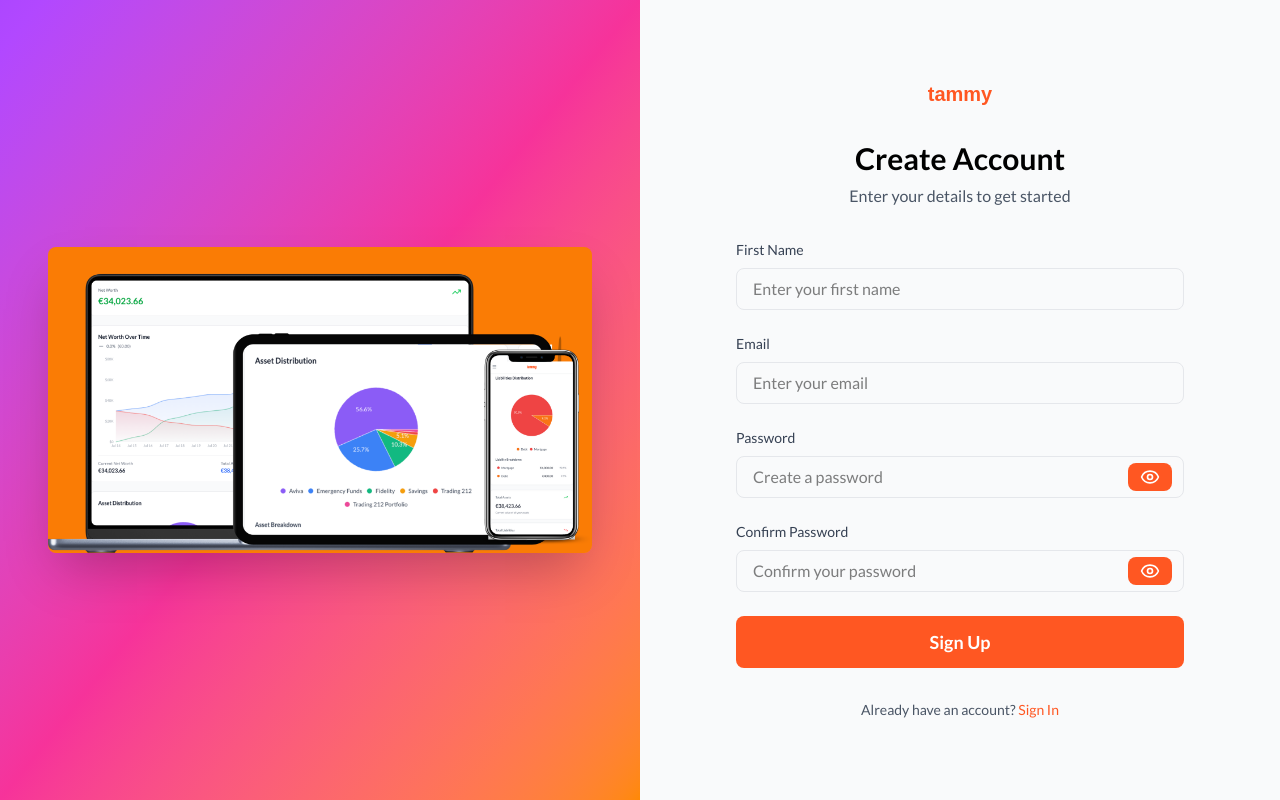
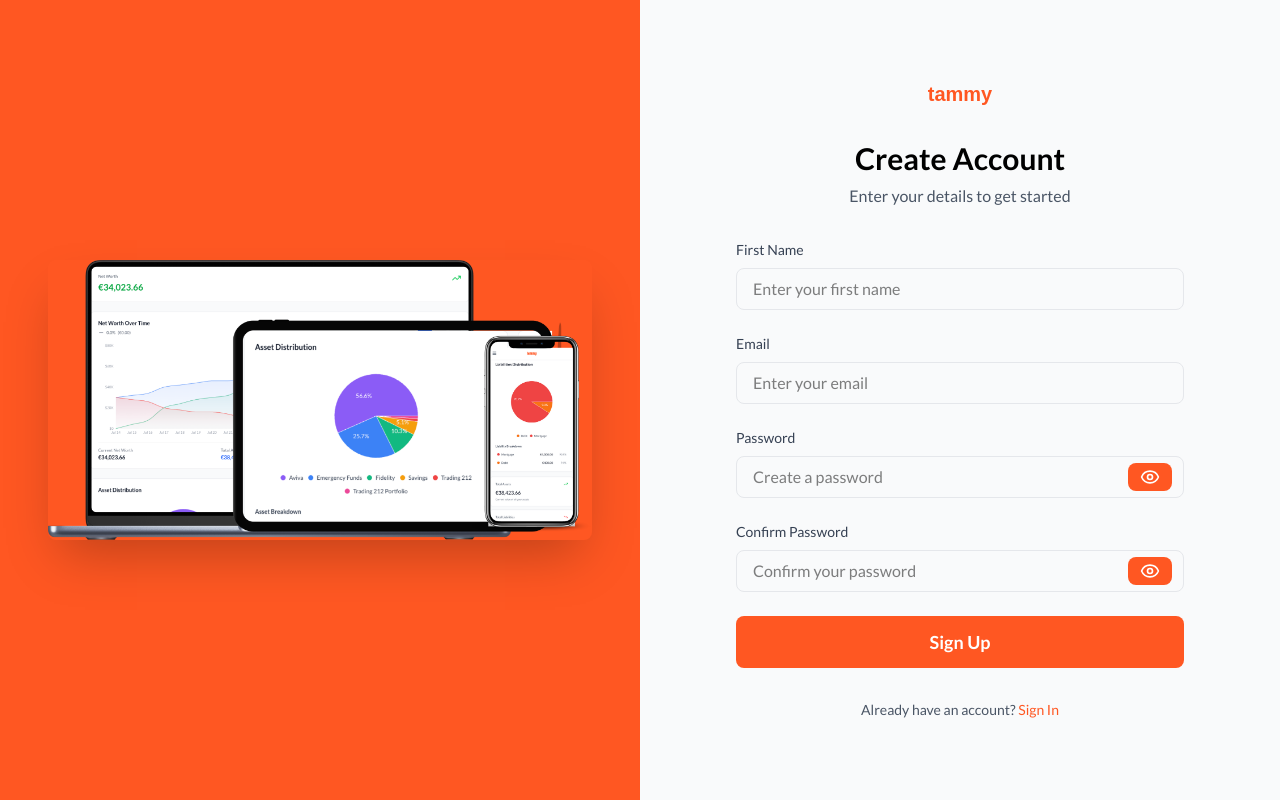
Before and after one commit to durotimitech/tammy-finance, a Next.js app: page /auth/signup in a window 1280 px wide. Built offline with nearby package versions, Linux system fonts and the light colour scheme; a web font is replaced by a local one.

Commit message:
added auth bg image

```diff
--- a/src/app/auth/login/page.tsx
+++ b/src/app/auth/login/page.tsx
@@ -33,9 +33,10 @@ export default function LoginPage() {
 
   return (
     <div className="flex min-h-screen">
-      {/* Left side - Gradient Background with Centered Image */}
+      {/* Left side - Orange Background with Centered Image */}
       <motion.div
-        className="hidden lg:flex lg:w-1/2 relative overflow-hidden bg-gradient-to-br from-purple-500 via-pink-500 to-orange-400"
+        className="hidden lg:flex lg:w-1/2 relative overflow-hidden"
+        style={{ backgroundColor: '#ff5722' }}
         initial={{ opacity: 0 }}
         animate={{ opacity: 1 }}
         transition={{ duration: 0.5 }}
--- a/src/app/auth/signup/page.tsx
+++ b/src/app/auth/signup/page.tsx
@@ -40,9 +40,10 @@ export default function SignupPage() {
 
   return (
     <div className="flex min-h-screen">
-      {/* Left side - Gradient Background with Centered Image */}
+      {/* Left side - Orange Background with Centered Image */}
       <motion.div
-        className="hidden lg:flex lg:w-1/2 relative overflow-hidden bg-gradient-to-br from-purple-500 via-pink-500 to-orange-400"
+        className="hidden lg:flex lg:w-1/2 relative overflow-hidden"
+        style={{ backgroundColor: '#ff5722' }}
         initial={{ opacity: 0 }}
         animate={{ opacity: 1 }}
         transition={{ duration: 0.5 }}
```
Also changed, not shown: public/auth_hero.png.
